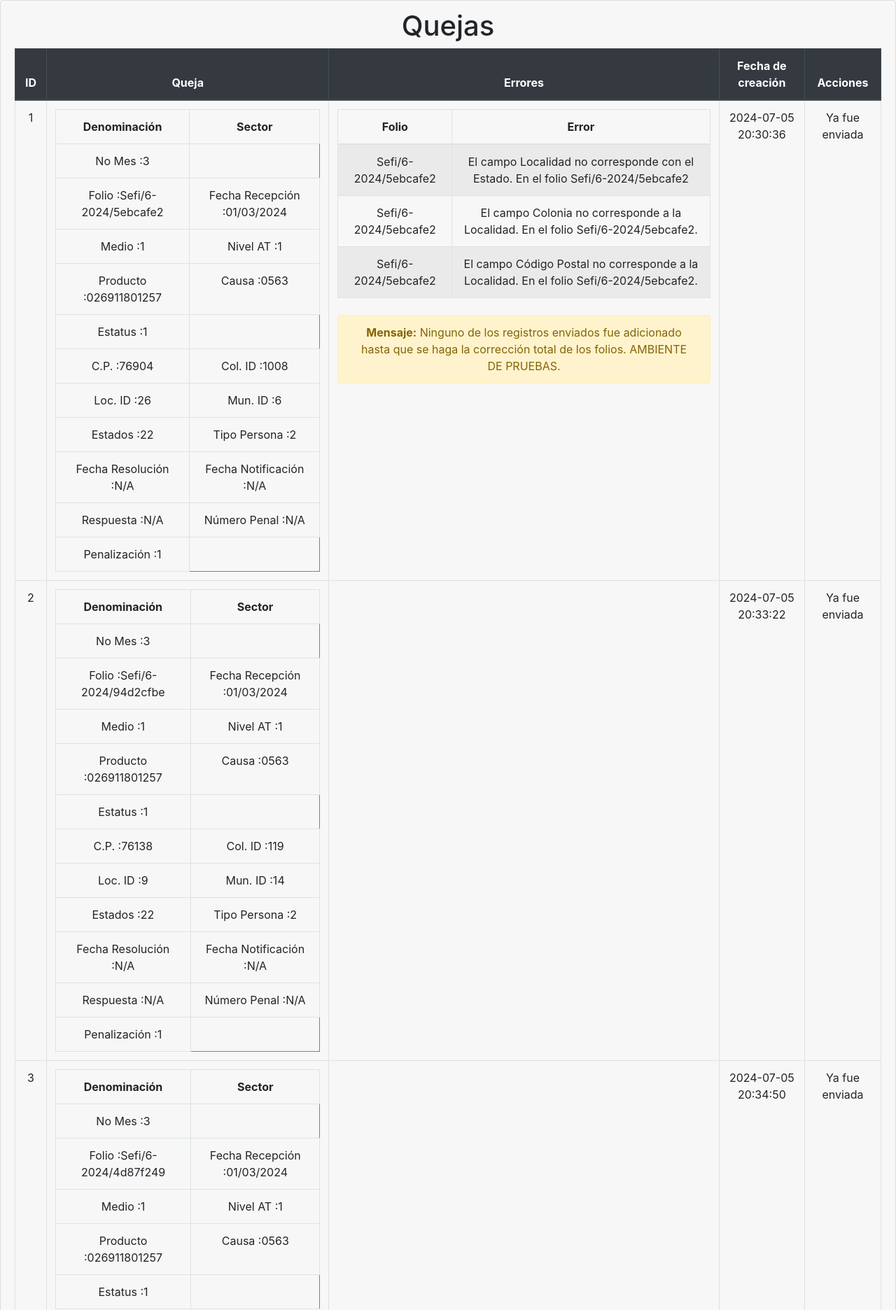
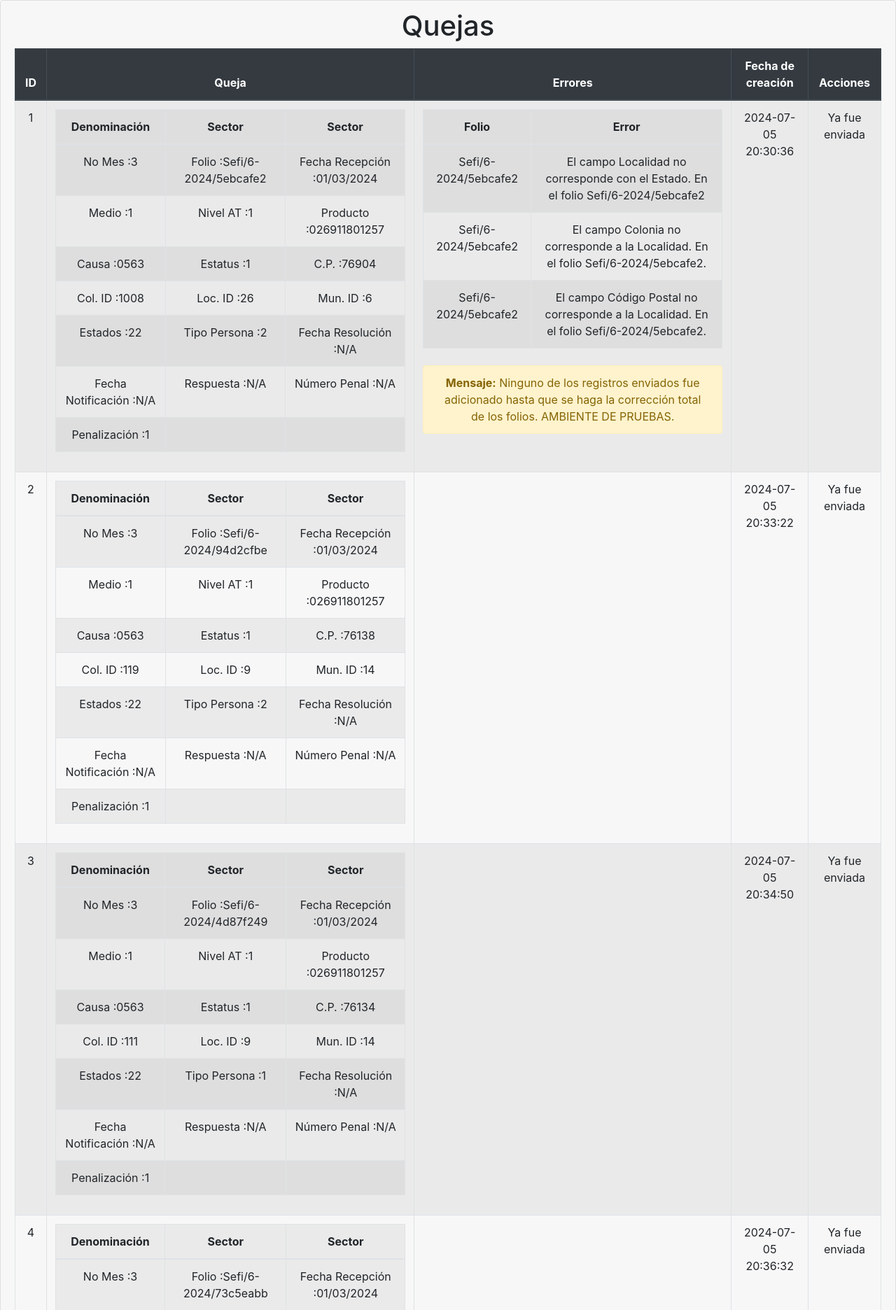
Before and after one commit to snowuo/mvc_app_php, a PHP site: page /json/index.php?action=redeco in a window 1280 px wide. Shown: the part 56-1928 px from the top of the page at 70% size. Run offline with PHP 8.4, Linux system fonts and the light colour scheme; a user stored in the database is signed in; data comes from the database, SQL or seed files in the repository; data that the repository does not hold is empty.

Commit message:
ajustes a la tabla de redeco

```diff
--- a/views/redeco.php
+++ b/views/redeco.php
@@ -11,7 +11,7 @@
     <div class="card text-center">
         <div class="card-header">
             <h1>Quejas</h1>
-            <table class="table table-bordered">
+            <table class="table table-bordered table-striped">
             <thead class="thead-dark">
                 <tr>
                     <th scope="col">ID</th>
@@ -34,49 +34,47 @@
 // Verificamos si hay datos
 if (!empty($data)) {
     // Iniciar la tabla HTML
-    echo "<table border='1'>";
-    echo "<tr>
+    echo "<table class='table table-striped' border='1'>";
+    echo "<thead><tr>
             <th>Denominación</th>
             <th>Sector</th>
-          </tr>";
+            <th>Sector</th>
+          </tr></thead><tbody>";
 
     // Recorrer cada elemento del array
     foreach ($data as $item) {
         echo "<tr>";
         echo "<td>No Mes :" . htmlspecialchars($item['QuejasNoMes']) . "</td>";
-        echo "</tr><tr>";
         echo "<td>Folio :" . htmlspecialchars($item['QuejasFolio']) . "</td>";
         echo "<td>Fecha Recepción :" . htmlspecialchars($item['QuejasFecRecepcion']) . "</td>";
         echo "</tr><tr>";
         echo "<td>Medio :" . htmlspecialchars($item['QuejasMedio']) . "</td>";
         echo "<td>Nivel AT :" . htmlspecialchars($item['QuejasNivelAT']) . "</td>";
+        echo "<td>Producto :" . htmlspecialchars($item['QuejasProducto']) . "</td>";
         echo "</tr><tr>";
-        echo "<td>Producto :" . htmlspecialchars($item['QuejasProducto']) . "</td>";
         echo "<td>Causa :" . htmlspecialchars($item['QuejasCausa']) . "</td>";
+        echo "<td>Estatus :" . htmlspecialchars($item['QuejasEstatus']) . "</td>";
+        echo "<td>C.P. :" . htmlspecialchars($item['QuejasCP']) . "</td>";
         echo "</tr><tr>";
-        echo "<td>Estatus :" . htmlspecialchars($item['QuejasEstatus']) . "</td>";
-        echo "</tr><tr>";
-        echo "<td>C.P. :" . htmlspecialchars($item['QuejasCP']) . "</td>";
         echo "<td>Col. ID :" . htmlspecialchars($item['QuejasColId']) . "</td>";
-        echo "</tr><tr>";
         echo "<td>Loc. ID :" . htmlspecialchars($item['QuejasLocId']) . "</td>";
         echo "<td>Mun. ID :" . htmlspecialchars($item['QuejasMunId']) . "</td>";
         echo "</tr><tr>";
         echo "<td>Estados :" . htmlspecialchars($item['QuejasEstados']) . "</td>";
         echo "<td>Tipo Persona :" . htmlspecialchars($item['QuejasTipoPersona']) . "</td>";
+        echo "<td>Fecha Resolución :" . htmlspecialchars($item['QuejasFecResolucion'] ?? 'N/A') . "</td>";
         echo "</tr><tr>";
-        echo "<td>Fecha Resolución :" . htmlspecialchars($item['QuejasFecResolucion'] ?? 'N/A') . "</td>";
         echo "<td>Fecha Notificación :" . htmlspecialchars($item['QuejasFecNotificacion'] ?? 'N/A') . "</td>";
-        echo "</tr><tr>";
         echo "<td>Respuesta :" . htmlspecialchars($item['QuejasRespuesta'] ?? 'N/A') . "</td>";
         echo "<td>Número Penal :" . htmlspecialchars($item['QuejasNumPenal'] ?? 'N/A') . "</td>";
         echo "</tr><tr>";
         echo "<td>Penalización :" . htmlspecialchars($item['QuejasPenalizacion']) . "</td>";
+        echo "<td></td><td></td>";
         echo "</tr>";
     }
 
     // Cerrar la tabla HTML
-    echo "</table>";
+    echo "<tbody></table>";
 } else {
     echo "No hay datos disponibles.";
 }
```
